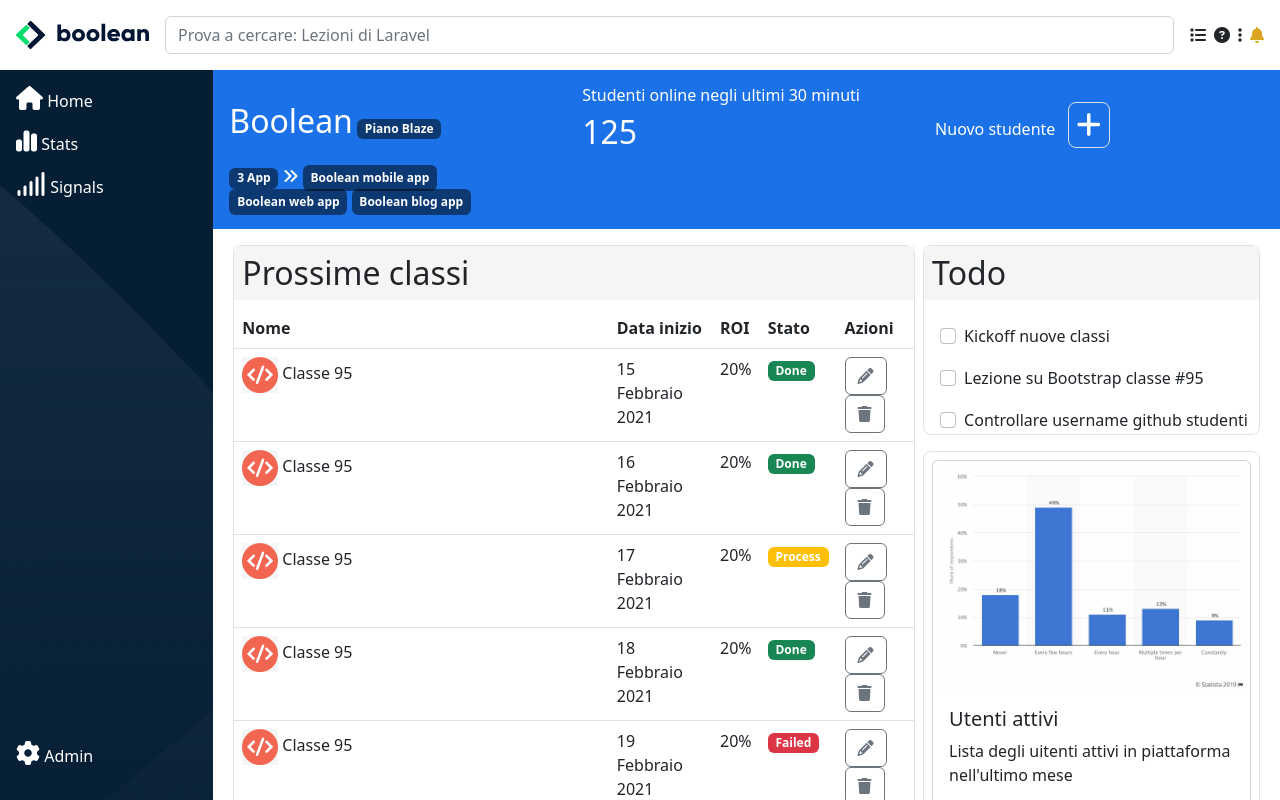
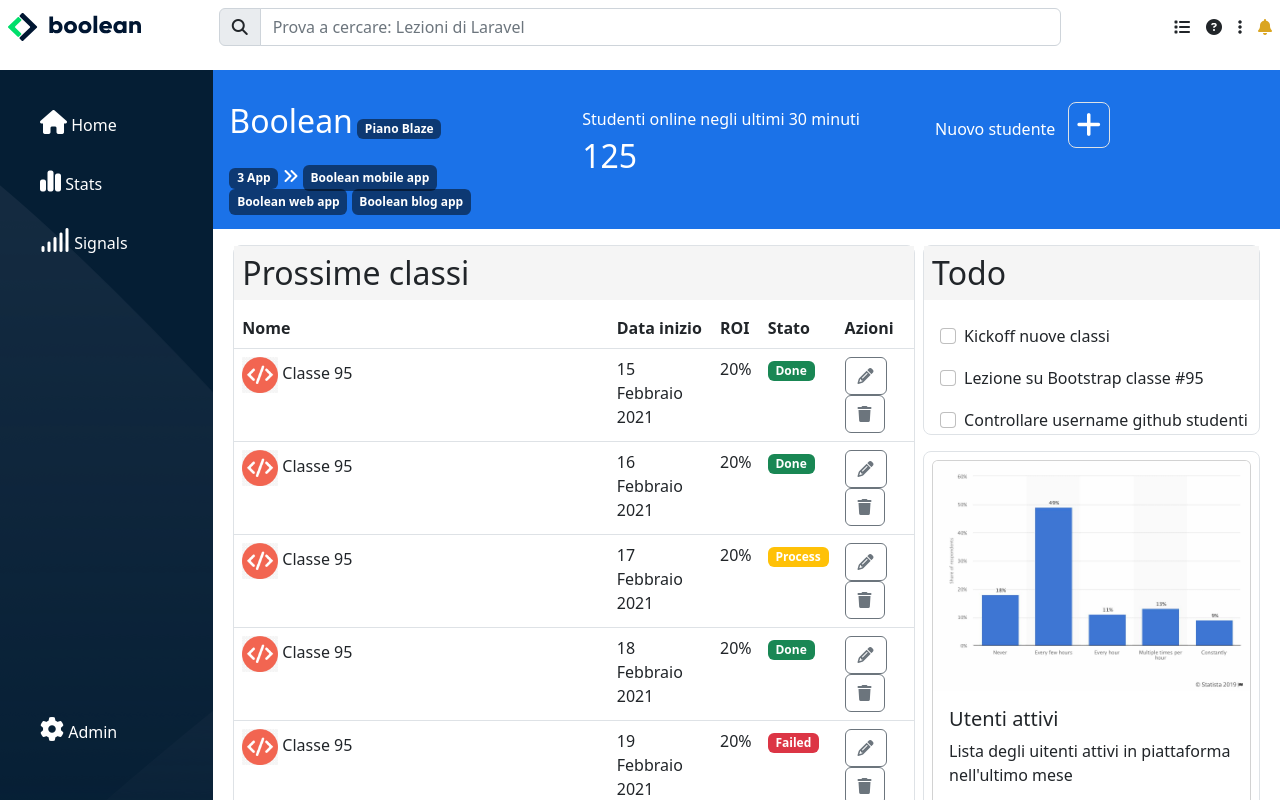
Before and after one commit to davidetaribelli/html-css-bootstrap-dashboard, a plain HTML site: page index.html in a window 1280 px wide. Drawn offline with nearby package versions, Linux system fonts and the light colour scheme.

Commit message:
fix(header)

```diff
--- a/css/style.css
+++ b/css/style.css
@@ -25,17 +25,16 @@
     margin-top: 70px;
 }
 
-/* header */
-nav{
-    height: 70px;
+.pointer_{
+    cursor: pointer;
 }
 
-.logo_mobile{
-    max-width: 10%;
+/* header */
+.nav_{
+    max-height: 70px;
 }
-
-.logo{
-    max-width: 15%;
+.nav_ .logo_mobile{
+    height: 70px;
 }
 /* sidebar */
 
@@ -64,3 +63,13 @@ nav{
     margin-top: 70px;
     height: calc(100vh - 70px);
 }
+
+/* animazioni */
+
+.sidebar_ ul li:hover{
+    background-color: rgb(115, 114, 107);
+}
+
+.side_down ul li:hover{
+    background-color: rgb(115, 114, 107);
+}
--- a/index.html
+++ b/index.html
@@ -22,34 +22,40 @@
     <!-- header -->
     <header>
         <div class="container-fluid">
-            <div class="row">
-                <nav class="navbar fixed-top navbar-expand-lg bg_white p-3">
+            <div class="row align-items-center">
+                <nav class="navbar fixed-top navbar-expand-lg bg_white p-2">
                     <div class="container-fluid p-0">
-                        <img src="./img/mobile-logo.png" class="img-fluid d-md-none logo_mobile" alt="mobile-logo">
+                        <div class="col-2 nav_">
+                            <img src="./img/mobile-logo.png" class="img-fluid d-lg-none logo_mobile" alt="mobile-logo">
                             <img src="./img/logo.svg" class="img-fluid d-none d-lg-block logo me-3" alt="logo">
-                        <form class="d-flex flex-grow-1" role="search">
-                            <input class="form-control me-2" type="search" placeholder="Prova a cercare: Lezioni di Laravel"
-                                aria-label="Search">
-                        </form>
+                        </div>
+                        <div class="col">
+                            <div class="input-group flex-nowrap">
+                                <span class="input-group-text" id="addon-wrapping"><i class="fa-solid fa-magnifying-glass"></i></span>
+                                <input type="text" class="form-control" placeholder="Prova a cercare: Lezioni di Laravel" aria-label="Username" aria-describedby="addon-wrapping">
+                              </div>
+                        </div>
+                        <div class="col-2">
                             <button class="navbar-toggler border-0" type="button" data-bs-toggle="collapse" data-bs-target="#navbarNav"
                                 aria-controls="navbarNav" aria-expanded="false" aria-label="Toggle navigation">
                                 <i class="fa-solid fa-bell color_yellow"></i>
                             </button>
-                        <div class="collapse navbar-collapse flex-grow-0" id="navbarNav">
+                            <div class="collapse navbar-collapse flex-grow-0 justify-content-end" id="navbarNav">
                                 <ul class="navbar-nav">
                                     <li class="nav-item">
-                                    <i class="fa-solid fa-list ms-2"></i>
+                                        <i class="fa-solid fa-list ms-3 pointer_"></i>
                                     </li>
                                     <li class="nav-item">
-                                    <i class="fa-solid fa-circle-question ms-2"></i>
+                                        <i class="fa-solid fa-circle-question ms-3 pointer_"></i>
                                     </li>
                                     <li class="nav-item">
-                                    <i class="fa-solid fa-ellipsis-vertical ms-2"></i>
+                                        <i class="fa-solid fa-ellipsis-vertical ms-3 pointer_"></i>
                                     </li>
                                     <li class="nav-item">
-                                    <i class="fa-solid fa-bell color_yellow ms-2"></i>
+                                        <i class="fa-solid fa-bell color_yellow ms-3 pointer_"></i>
                                     </li>
                                 </ul>
+                            </div>
                         </div>
                     </div>
                 </nav>
@@ -62,22 +68,22 @@
         <div class="row">
             <!-- sidebar -->
             <div class="col-2 p-0">
-                <div class="sidebar_ d-flex flex-wrap justify-content-between">
-                    <div class="side_up">
+                <div class="sidebar_ d-flex flex-wrap">
+                    <div class="side_up d-flex p-3">
                         <ul class="p-3">
-                            <li class="mb-3">
+                            <li class="p-2 mb-3">
                                 <a href="#" class="text-decoration-none color_white">
                                     <i class="fa-solid fa-house color_white"></i>
                                     <span class="d-none d-md-inline">Home</span>
                                 </a>
                             </li>
-                            <li class="mb-3">
+                            <li class="p-2 mb-3">
                                 <a href="#" class="text-decoration-none color_white">
                                     <i class="fa-solid fa-chart-simple color_white"></i>
                                     <span class="d-none d-md-inline">Stats</span>
                                 </a>
                             </li>
-                            <li class="mb-3">
+                            <li class="p-2 mb-3">
                                 <a href="#" class="text-decoration-none color_white">
                                     <i class="fa-solid fa-signal color_white"></i>
                                     <span class="d-none d-md-inline">Signals</span>
@@ -85,9 +91,9 @@
                             </li>
                         </ul>
                     </div>
-                    <div class="side_down d-flex align-items-end">
+                    <div class="side_down d-flex align-items-end p-3">
                         <ul class="p-3">
-                            <li>
+                            <li class="p-2">
                                 <a href="#" class="text-decoration-none color_white">
                                     <i class="fa-solid fa-gear color_white"></i>
                                     <span class="d-none d-md-inline">Admin</span>
@@ -127,7 +133,7 @@
                             </div>
                             <!-- studenti online -->
                             <div class="col-12 col-md-4 order-md-1">
-                                <h6 class="color_white">Studenti online negli ultimi 30 minuti</h6>
+                                <h6 class="color_white mt-4">Studenti online negli ultimi 30 minuti</h6>
                                 <h2 class="color_white">125</h2>
                             </div>
                         </div>
```
Lines whose indentation alone changed are shown as unchanged.
